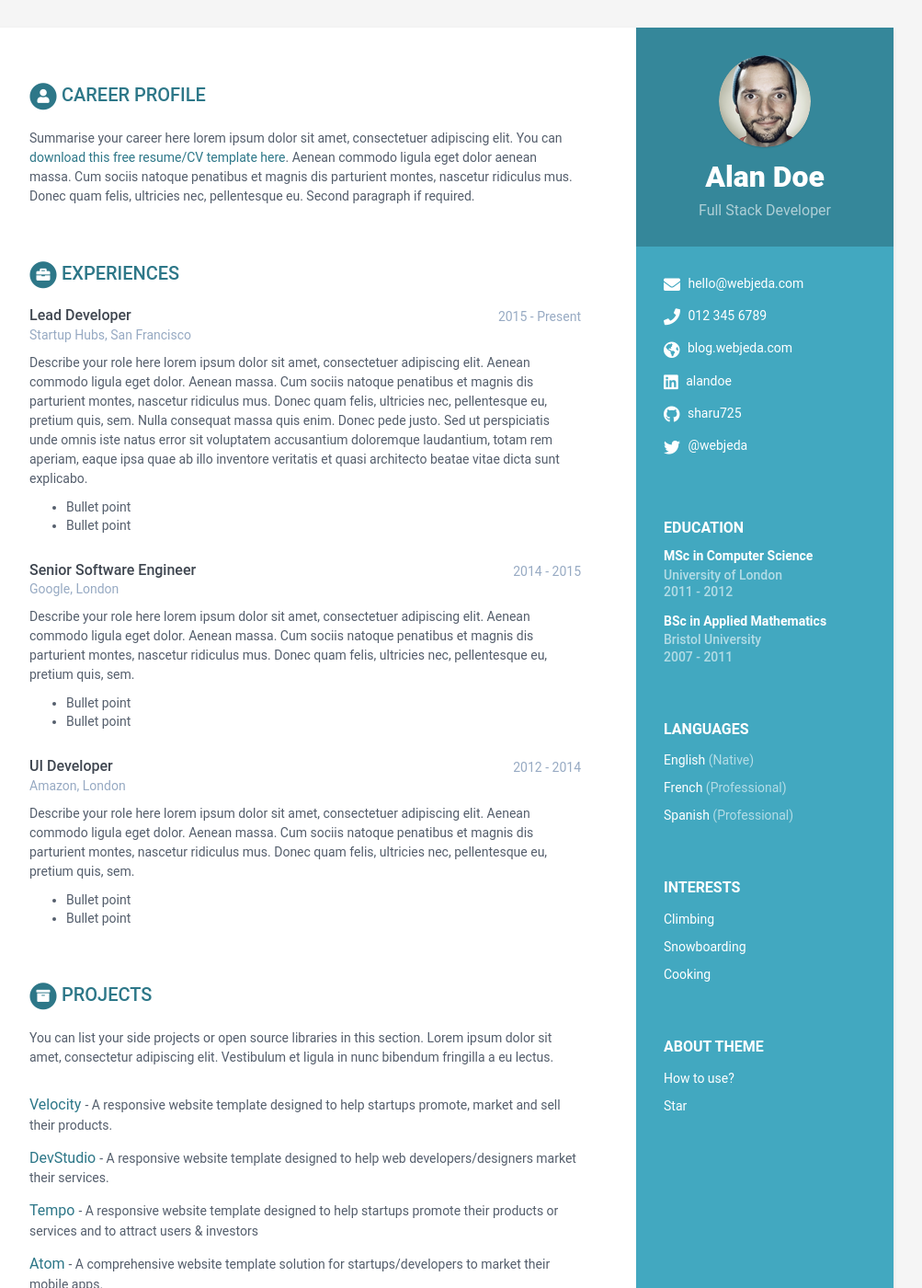
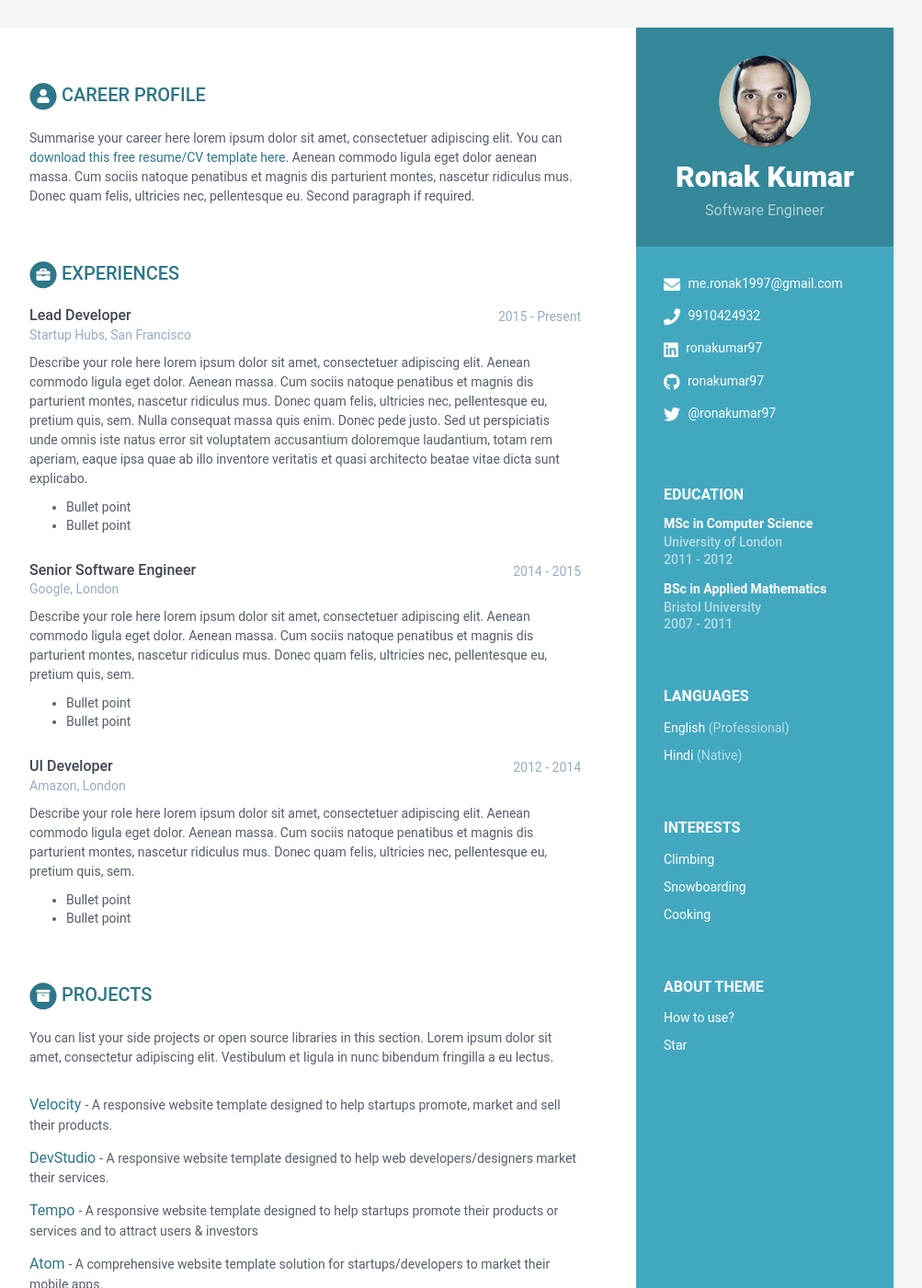
Before and after one commit to ronakumar97/ronakumar97.github.io, a Jekyll site: the page built from index.html, in a window 1280 px wide and 1400 px high. Shown: the whole window at 92% size, without its empty margins (168-1171 px from the left). Built offline with Jekyll 4.4.1, drawn with Linux system fonts in a browser that asks for light colours.

Commit message:
CV Website

```diff
--- a/_data/data.yml
+++ b/_data/data.yml
@@ -7,32 +7,29 @@ sidebar:
     education: True # set to False if you want education in main section instead of in sidebar
 
     # Profile information
-    name: Alan Doe
-    tagline: Full Stack Developer
+    name: Ronak Kumar
+    tagline: Software Engineer
     avatar: profile.png  #place a 100x100 picture inside /assets/images/ folder and provide the name of the file below
 
     # Sidebar links
-    email: hello@webjeda.com
-    phone: 012 345 6789
-    website: blog.webjeda.com #do not add http://
-    linkedin: alandoe
-    github: sharu725
+    email: me.ronak1997@gmail.com
+    phone: 9910424932
+    # website: blog.webjeda.com #do not add http://
+    linkedin: ronakumar97
+    github: ronakumar97
     gitlab:
     bitbucket:
-    twitter: '@webjeda'
+    twitter: '@ronakumar97'
     stack-overflow: # Number/Username, e.g. 123456/alandoe
     codewars:
     goodreads: # Number-Username, e.g. 123456-alandoe
 
     languages:
       - idiom: English
-        level: Native
-
-      - idiom: French
         level: Professional
 
-      - idiom: Spanish
-        level: Professional
+      - idiom: Hindi
+        level: Native
 
     interests:
       - item: Climbing
```
